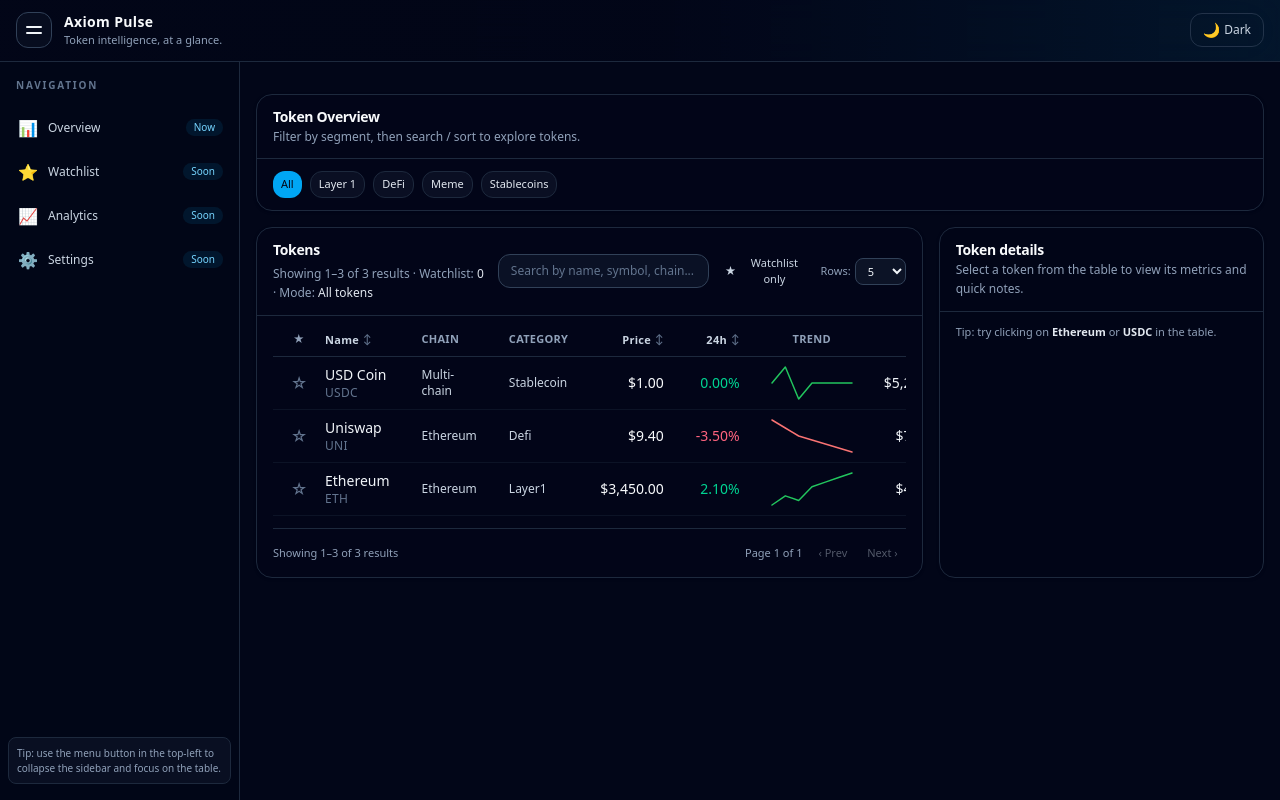
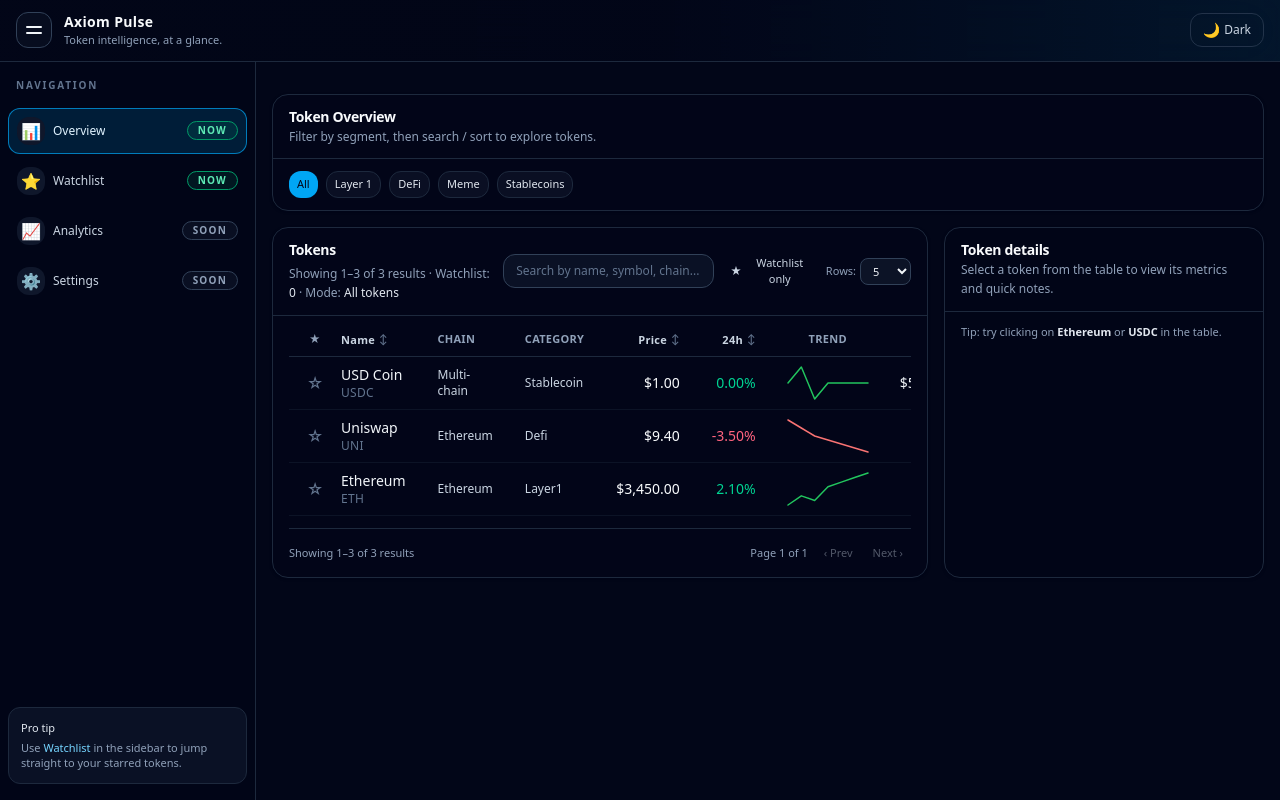
Before and after one commit to sangram-sethi/Token-Trading-Table, a Next.js app: page / in a window 1280 px wide. Built offline with nearby package versions, Linux system fonts and the light colour scheme.

Commit message:
added support for watchlist in sidebar

```diff
--- a/src/components/layout/Sidebar.tsx
+++ b/src/components/layout/Sidebar.tsx
@@ -1,46 +1,70 @@
 "use client";
 
-import { useSelector } from "react-redux";
-import type { RootState } from "@/store/store";
+import { useSelector, useDispatch } from "react-redux";
+import type { RootState, AppDispatch } from "@/store/store";
+import { Badge } from "@/components/ui/Badge";
+import { setViewMode } from "@/store/tokensSlice";
 
-const navItems = [
-  { label: "Overview", badge: "Now", emoji: "📊" },
-  { label: "Watchlist", badge: "Soon", emoji: "⭐" },
-  { label: "Analytics", badge: "Soon", emoji: "📈" },
-  { label: "Settings", badge: "Soon", emoji: "⚙️" },
+type NavMode = "all" | "watchlist" | null;
+
+const navItems: { label: string; badge?: string; emoji: string; mode: NavMode }[] =
+  [
+    { label: "Overview", badge: "Now", emoji: "📊", mode: "all" },
+    { label: "Watchlist", badge: "Now", emoji: "⭐", mode: "watchlist" },
+    { label: "Analytics", badge: "Soon", emoji: "📈", mode: null },
+    { label: "Settings", badge: "Soon", emoji: "⚙️", mode: null },
   ];
 
 export default function Sidebar() {
+  const dispatch = useDispatch<AppDispatch>();
   const isOpen = useSelector((state: RootState) => state.ui.isSidebarOpen);
+  const viewMode = useSelector((state: RootState) => state.tokens.viewMode);
 
   return (
     <aside
       className={`
-        hidden border-r border-slate-800 bg-slate-950/90 px-2 py-4 text-sm md:block
+        hidden border-r border-slate-800 bg-slate-950/95 px-2 py-4 text-sm md:block
         transition-all duration-200
-        ${isOpen ? "w-60" : "w-16"}
+        ${isOpen ? "w-64" : "w-16"}
       `}
     >
       <nav className="flex h-full flex-col gap-4">
         <div className="px-2 text-[10px] font-semibold uppercase tracking-[0.18em] text-slate-500">
-          NAVIGATION
+          Navigation
         </div>
 
         <ul className="space-y-1">
-          {navItems.map((item) => (
+          {navItems.map((item) => {
+            const isActive =
+              item.mode === "all"
+                ? viewMode === "all"
+                : item.mode === "watchlist"
+                ? viewMode === "watchlist"
+                : false;
+
+            return (
               <li key={item.label}>
                 <button
                   type="button"
+                  onClick={() => {
+                    if (item.mode === "all" || item.mode === "watchlist") {
+                      dispatch(setViewMode(item.mode));
+                    }
+                  }}
                   className={`
-                  group flex w-full items-center rounded-lg px-2 py-2
-                  text-xs text-slate-300 hover:bg-slate-900 hover:text-slate-50
+                    group flex w-full items-center rounded-xl border px-2 py-2
+                    text-xs transition-colors
+                    ${
+                      isActive
+                        ? "border-sky-500/70 bg-sky-500/15 text-sky-100"
+                        : "border-transparent text-slate-300 hover:border-slate-700 hover:bg-slate-900 hover:text-slate-50"
+                    }
                   `}
                 >
-                <span className="mr-2 flex h-6 w-6 items-center justify-center text-base">
+                  <span className="mr-2 flex h-7 w-7 items-center justify-center rounded-xl bg-slate-900 text-base">
                     {item.emoji}
                   </span>
 
-                {/* Text hides when collapsed */}
                   <div
                     className={`
                       flex flex-1 items-center justify-between
@@ -48,24 +72,33 @@ export default function Sidebar() {
                       ${isOpen ? "opacity-100" : "pointer-events-none opacity-0"}
                     `}
                   >
-                  <span className="truncate">{item.label}</span>
+                    <span className="truncate text-[12px]">{item.label}</span>
                     {item.badge && (
-                    <span className="ml-2 rounded-full bg-sky-500/10 px-2 py-0.5 text-[10px] font-medium text-sky-300">
+                      <Badge
+                        variant={
+                          item.badge === "Now" ? "success" : "muted"
+                        }
+                      >
                         {item.badge}
-                    </span>
+                      </Badge>
                     )}
                   </div>
                 </button>
               </li>
-          ))}
+            );
+          })}
         </ul>
 
-        <div className="mt-auto rounded-lg border border-slate-800 bg-slate-900/60 p-2 text-[10px] text-slate-400">
-          <div className={`${isOpen ? "block" : "hidden"}`}>
-            Tip: use the menu button in the top-left to collapse the sidebar and
-            focus on the table.
-          </div>
-          {!isOpen && (
+        <div className="mt-auto rounded-xl border border-slate-800 bg-slate-900/70 p-3 text-[11px] text-slate-400">
+          {isOpen ? (
+            <>
+              <p className="font-medium text-slate-200">Pro tip</p>
+              <p className="mt-1">
+                Use <span className="text-sky-300">Watchlist</span> in the
+                sidebar to jump straight to your starred tokens.
+              </p>
+            </>
+          ) : (
             <div className="flex items-center justify-center text-lg">👈</div>
           )}
         </div>
--- a/src/components/tokens/TokenList.tsx
+++ b/src/components/tokens/TokenList.tsx
@@ -8,6 +8,7 @@ import {
   fetchTokens,
   selectToken,
   toggleWatchlist,
+  setViewMode,
 } from "@/store/tokensSlice";
 import {
   Card,
@@ -32,6 +33,7 @@ export default function TokenList() {
     error,
     selectedTokenId,
     watchlist,
+    viewMode,
   } = useSelector((state: RootState) => state.tokens);
 
   const [query, setQuery] = useState("");
@@ -41,9 +43,6 @@ export default function TokenList() {
   // pagination state
   const [pageSize, setPageSize] = useState(5);
   const [page, setPage] = useState(1); // 1-based
-
-  // watchlist view toggle
-  const [showWatchlistOnly, setShowWatchlistOnly] = useState(false);
 
   // Fetch tokens on first load
   useEffect(() => {
@@ -94,8 +93,8 @@ export default function TokenList() {
     );
   });
 
-  // 3) watchlist filter (if enabled)
-  if (showWatchlistOnly) {
+  // 3) watchlist viewMode filter
+  if (viewMode === "watchlist") {
     filtered = filtered.filter((t) => watchlist.includes(t.id));
   }
 
@@ -153,7 +152,7 @@ export default function TokenList() {
   };
 
   const watchlistCount = watchlist.length;
-  const modeLabel = showWatchlistOnly ? "Watchlist only" : "All tokens";
+  const modeLabel = viewMode === "watchlist" ? "Watchlist only" : "All tokens";
 
   return (
     <Card>
@@ -181,12 +180,12 @@ export default function TokenList() {
           </div>
 
           <div className="flex items-center gap-2">
-            {/* THIS is the button you're looking for */}
             <Button
-              variant={showWatchlistOnly ? "primary" : "ghost"}
+              variant={viewMode === "watchlist" ? "primary" : "ghost"}
               size="xs"
               onClick={() => {
-                setShowWatchlistOnly((prev) => !prev);
+                const nextMode = viewMode === "watchlist" ? "all" : "watchlist";
+                dispatch(setViewMode(nextMode));
                 setPage(1);
               }}
               className="rounded-full"
--- a/src/store/tokensSlice.ts
+++ b/src/store/tokensSlice.ts
@@ -4,6 +4,8 @@ import {
   type PayloadAction,
 } from "@reduxjs/toolkit";
 import type { Token, TokenCategory } from "@/lib/types";
+
+type ViewMode = "all" | "watchlist";
 
 interface TokensState {
   tokens: Token[];
@@ -12,6 +14,7 @@ interface TokensState {
   error: string | null;
   selectedTokenId: string | null;
   watchlist: string[]; // token IDs
+  viewMode: ViewMode;
 }
 
 const initialState: TokensState = {
@@ -21,6 +24,7 @@ const initialState: TokensState = {
   error: null,
   selectedTokenId: null,
   watchlist: [],
+  viewMode: "all",
 };
 
 // Async thunk to load tokens from our API route
@@ -65,6 +69,9 @@ const tokensSlice = createSlice({
     clearWatchlist(state) {
       state.watchlist = [];
     },
+    setViewMode(state, action: PayloadAction<ViewMode>) {
+      state.viewMode = action.payload;
+    },
   },
   extraReducers: (builder) => {
     builder
@@ -90,5 +97,6 @@ export const {
   clearSelectedToken,
   toggleWatchlist,
   clearWatchlist,
+  setViewMode,
 } = tokensSlice.actions;
 export default tokensSlice.reducer;
```
Lines whose indentation alone changed are shown as unchanged.
